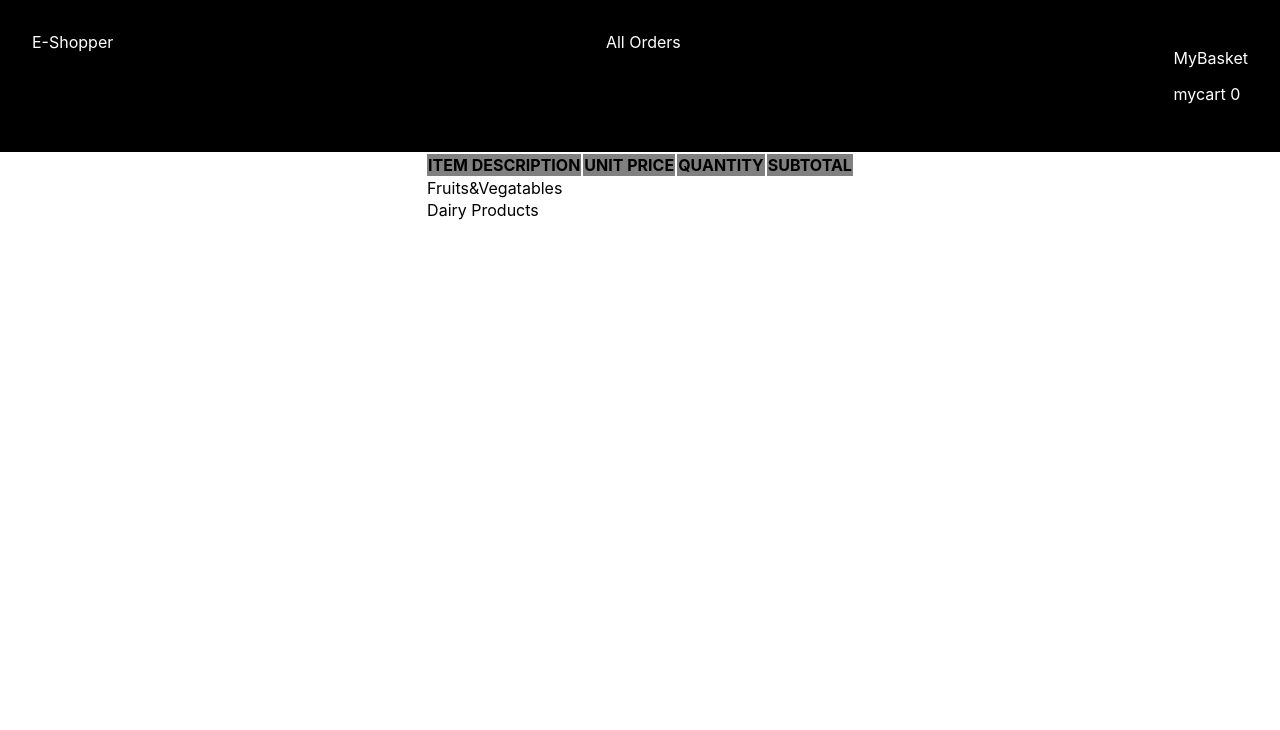
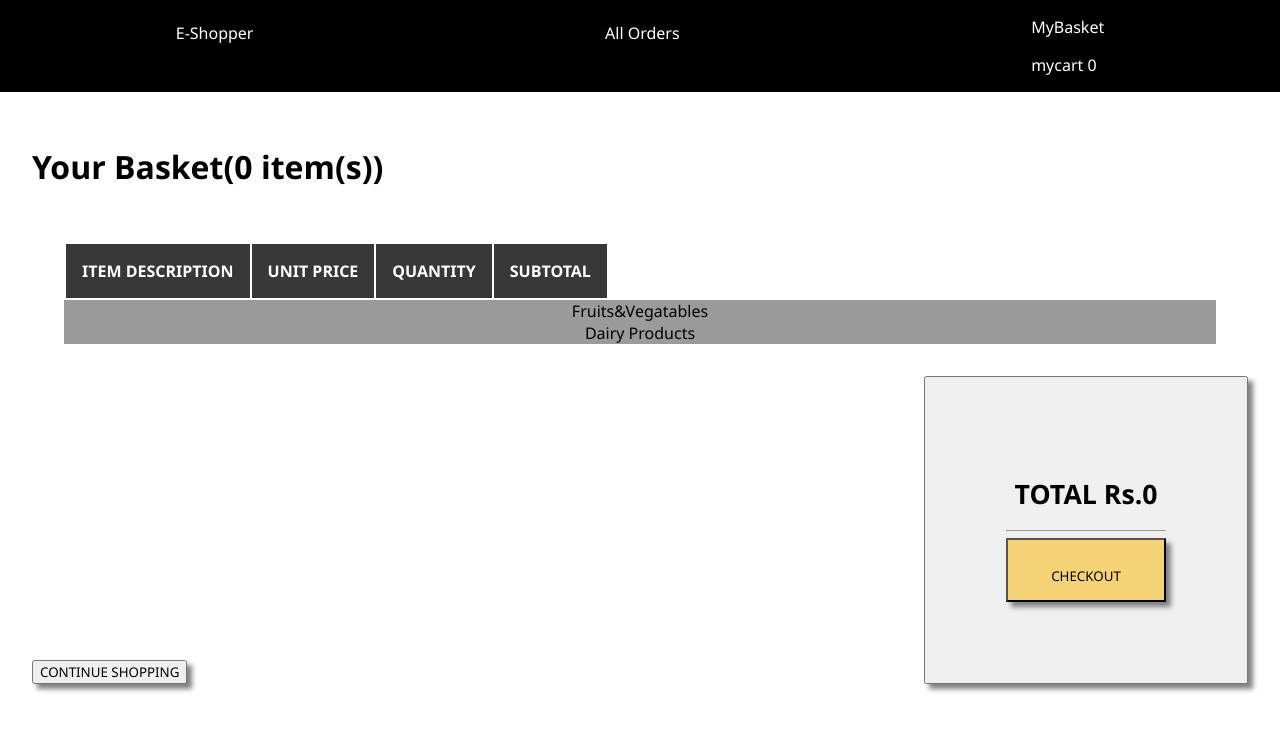
Before and after one commit to priyagupta14/bigbasket, a React (Create React App) app: page /cart in a window 1280 px wide. Shown: the top 730 px of the page. Built offline with nearby package versions, Linux system fonts and the light colour scheme.

Commit message:
feat(cart): tables and buttons with link

```diff
--- a/src/App.css
+++ b/src/App.css
@@ -36,3 +36,11 @@
     transform: rotate(360deg);
   }
 }
+* {
+  font-family: "Segoe UI", Tahoma, Geneva, Verdana, sans-serif;
+}
+/* @media screen and (max-width: 24rem) {
+  .section {
+    /* flex-direction: column; */
+/* }
+} */
--- a/src/App.jsx
+++ b/src/App.jsx
@@ -5,6 +5,7 @@ import React, { Component } from "react";
 import { BrowserRouter, Route, Switch } from "react-router-dom";
 import Cart from "./Components/Cart/Cart";
 import AllOrders from "./Components/AllOrders/AllOrders";
+import Checkout from "./Components/Checkout/Checkout";
 
 export default class App extends Component {
   constructor() {
@@ -99,6 +100,9 @@ export default class App extends Component {
             <Route path="/allOrders">
               <AllOrders />
             </Route>
+            <Route path="/checkout">
+              <Checkout />
+            </Route>
           </Switch>
         </BrowserRouter>
       </div>
--- a/src/Components/AllOrders/AllOrders.jsx
+++ b/src/Components/AllOrders/AllOrders.jsx
@@ -4,7 +4,7 @@ export default class AllOrders extends Component {
   render() {
     return (
       <div>
-        <h1>Your Basket(2 items)</h1>
+        <h1>Past Orders</h1>
       </div>
     );
   }
--- a/src/Components/Cart/Cart.css
+++ b/src/Components/Cart/Cart.css
@@ -1,7 +1,42 @@
+.cart-div {
+  display: flex;
+  flex-direction: column;
+  justify-content: space-evenly;
+  margin: 2rem;
+}
+th {
+  padding: 1rem;
+  background-color: rgb(56, 56, 56);
+  color: white;
+}
+.title {
+  display: flex;
+  justify-content: space-evenly;
+  background-color: rgb(155, 155, 155);
+}
 .cart-table {
   display: flex;
-  justify-content: space-evenly;
+  flex-direction: column;
+  margin: 2rem;
 }
-th {
-  background-color: grey;
+.cart-button {
+  display: flex;
+  /* flex-direction: column; */
+  /* flex-item: baseline; */
+  justify-content: space-between;
+  flex-grow: 1;
 }
+.cart-button > button {
+  box-shadow: 5px 5px 5px grey;
+  margin-top: auto;
+}
+.checkout {
+  padding: 5rem;
+}
+.checkout > button {
+  padding: 2em;
+  width: 10rem;
+  height: 4rem;
+  background-color: rgb(245, 211, 117);
+  box-shadow: 5px 5px 5px grey;
+}
--- a/src/Components/Cart/Cart.jsx
+++ b/src/Components/Cart/Cart.jsx
@@ -1,22 +1,29 @@
 import React, { Component } from "react";
+import { Link } from "react-router-dom";
+
 import "./Cart.css";
 export default class Cart extends Component {
   render() {
     const { productList } = this.props;
-    // const totalAmount = productList.forEach((product) => {
-    //   product.count * product.price;
-    // });
-    // console.log(9, totalAmount);
+    const totalPrice = productList.reduce(
+      (acc, curVal) => acc + curVal.count * curVal.price,
+      0
+    );
+    const totalCount = productList.reduce(
+      (acc, curVal) => acc + curVal.count,
+      0
+    );
     return (
-      <div class="cart-table">
-        <table>
+      <div class="cart-div">
+        <h1>Your Basket({totalCount} item(s))</h1>
+        <table class="cart-table">
           <tr>
             <th>ITEM DESCRIPTION</th>
             <th>UNIT PRICE</th>
             <th>QUANTITY</th>
             <th>SUBTOTAL</th>
           </tr>
-          <tr>Fruits&Vegatables</tr>
+          <tr class="title">Fruits&Vegatables</tr>
           {productList.map((eachItem) => (
             <tr>
               <td>{eachItem.name}</td>
@@ -25,8 +32,27 @@ export default class Cart extends Component {
               <td>{eachItem.price * eachItem.count}</td>
             </tr>
           ))}
-          <tr>Dairy Products</tr>
+          <tr class="title">Dairy Products</tr>
         </table>
+        <div className="cart-button">
+          <button>
+            <Link style={{ textDecoration: "none", color: "black" }} to="/">
+              CONTINUE SHOPPING
+            </Link>
+          </button>
+          <button class="checkout">
+            <h1>TOTAL Rs.{totalPrice}</h1>
+            <hr />
+            <button>
+              <Link
+                style={{ textDecoration: "none", color: "black" }}
+                to="/checkout"
+              >
+                CHECKOUT
+              </Link>
+            </button>
+          </button>
+        </div>
       </div>
     );
   }
--- /dev/null
+++ b/src/Components/Checkout/Checkout.jsx
@@ -0,0 +1,7 @@
+import React, { Component } from "react";
+
+export default class Checkout extends Component {
+  render() {
+    return <div>Checkout</div>;
+  }
+}
--- a/src/Components/NavBar/NavBar.css
+++ b/src/Components/NavBar/NavBar.css
@@ -1,6 +1,6 @@
 .navbar {
   display: flex;
-  justify-content: space-between;
+  justify-content: space-around;
   background-color: black;
-  padding: 2rem;
+  /* padding: 1rem; */
 }
--- a/src/Components/NavBar/NavBar.jsx
+++ b/src/Components/NavBar/NavBar.jsx
@@ -8,12 +8,14 @@ export default class NavBar extends Component {
     return (
       <div class="navbar">
         <Link style={{ textDecoration: "none", color: "white" }} to="/">
+          <br />
           E-Shopper
         </Link>
         <Link
           style={{ textDecoration: "none", color: "white" }}
           to="/allOrders"
         >
+          <br />
           All Orders
         </Link>
         <Link style={{ textDecoration: "none", color: "white" }} to="/cart">
--- a/src/Components/TableRow/TableRow.css
+++ /dev/null
@@ -1,5 +0,0 @@
-.table-row {
-  display: flex;
-  flex-direction: column;
-  justify-content: space-evenly;
-}
```
Also changed, not shown: src/Components/TableRow/TableRow.jsx (deleted, +0 -18 lines).
